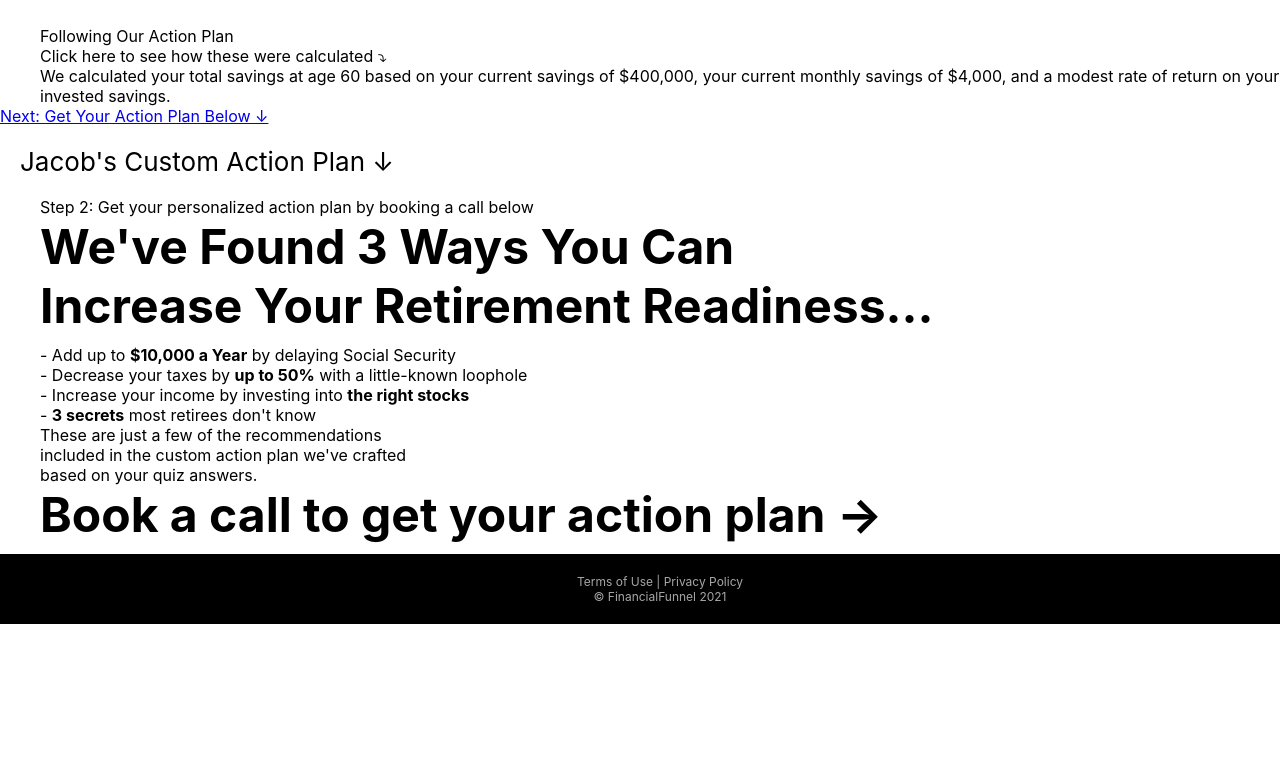
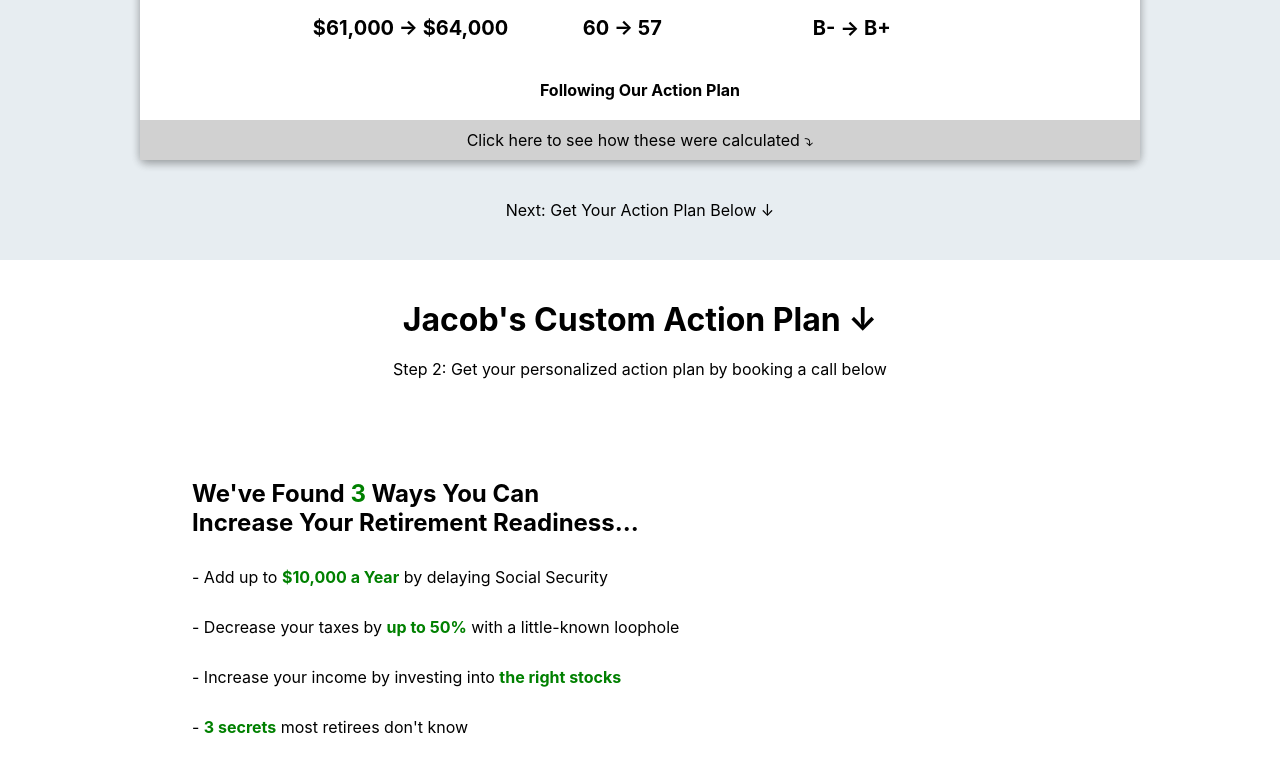
Before and after one commit to jacobtrebil/Financialfunnel, a plain HTML site: page Thank You Page/Thank-you.html in a window 1280 px wide. Shown: the part 544-1308 px from the top of the page. Before the commit the page ends 1168 px from the top, so only its background shows below. Drawn offline with nearby package versions, Linux system fonts and the light colour scheme; files that its build step writes are made by us from their sources; a script that the page names is missing; files whose address does not match are found by name.

Commit message:
Update Thank-you.html

```diff
--- a/Thank You Page/Thank-you.html
+++ b/Thank You Page/Thank-you.html
@@ -5,7 +5,7 @@
     <meta http-equiv="X-UA-Compatible" content="IE=edge">
     <meta name="viewport" content="width=device-width, initial-scale=1.0">
     <title>Jacob's Retirement Readiness Score!</title>
-    <link rel="stylesheet" href="./style.css">
+    <link rel="stylesheet" href="./thank-you.css">
     <script src="https://cdnjs.cloudflare.com/ajax/libs/vue/1.0.18/vue.min.js"></script>
     <script src="https://js.jotform.com/JotForm.js"></script>
 </head>
```
